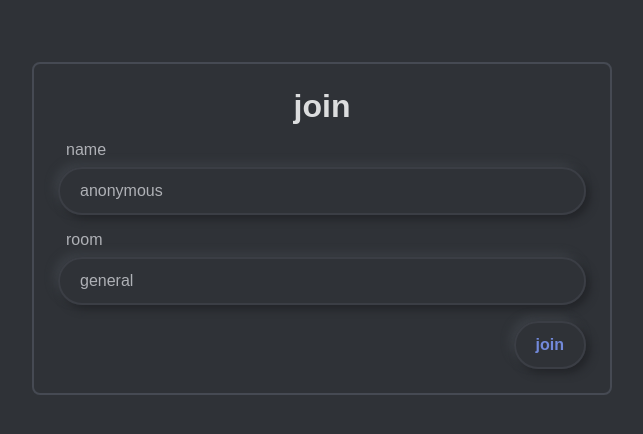
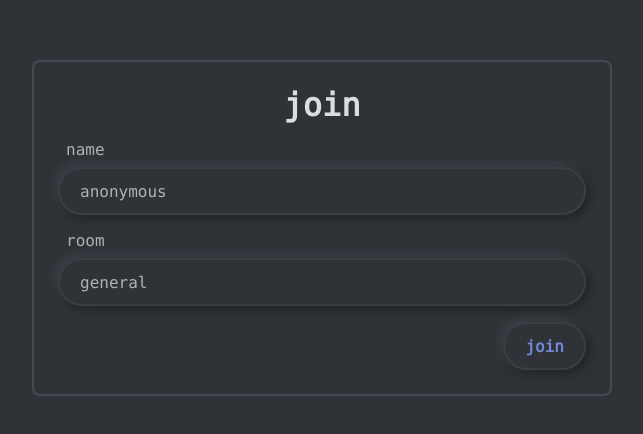
Before and after one commit to dczysz/ephemeral-chat, a React (Create React App) app: page / in a window 1280 px wide. Shown: the part 172-606 px from the top of the page, without its empty margins (318-961 px from the left). Built offline with nearby package versions, Linux system fonts and the light colour scheme.

Commit message:
Now font is active...

```diff
--- a/src/index.css
+++ b/src/index.css
@@ -14,8 +14,7 @@
 html,
 body {
   box-sizing: border-box;
-  font-family: Arial, Helvetica, sans-serif, 'DejaVu Sans Mono', 'Courier New',
-    Courier, monospace;
+  font-family: 'DejaVu Sans Mono', 'Courier New', Courier, monospace;
   font-size: 16px;
   margin: 0;
   padding: 0;
```
